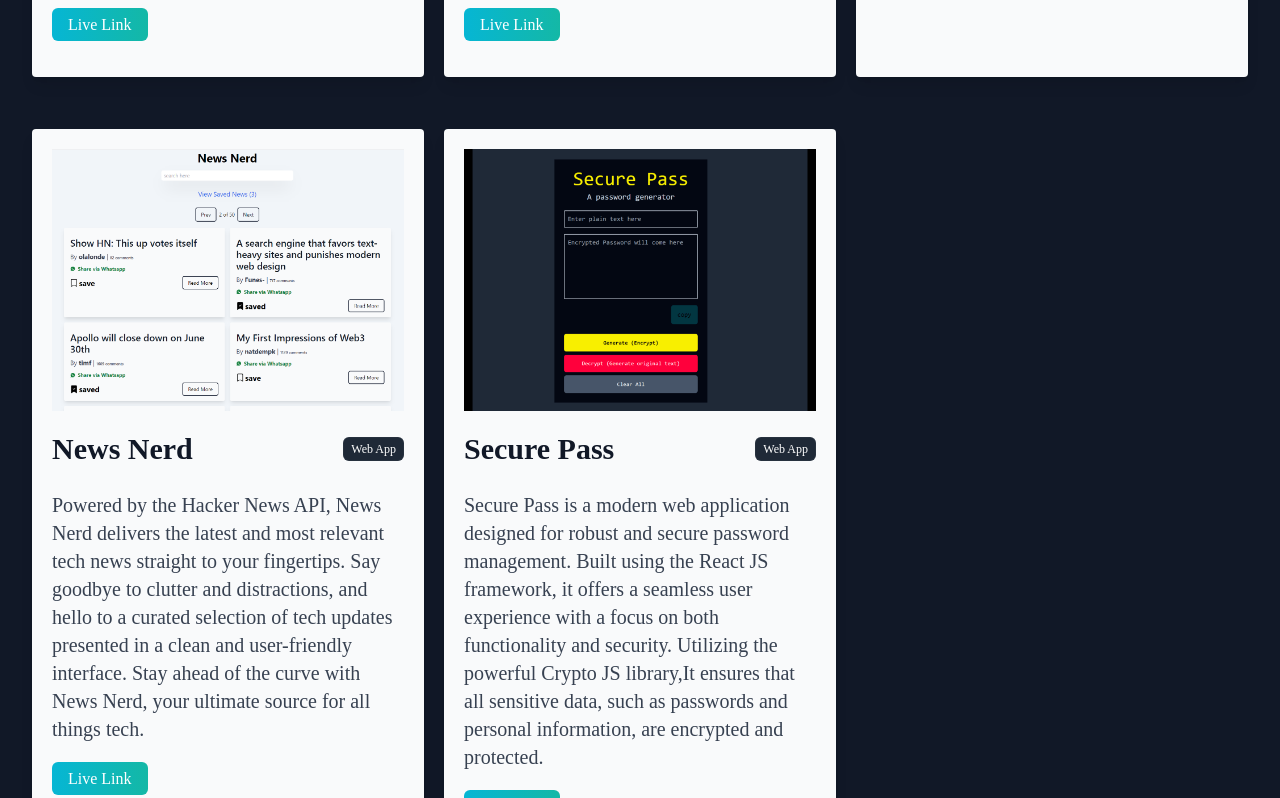
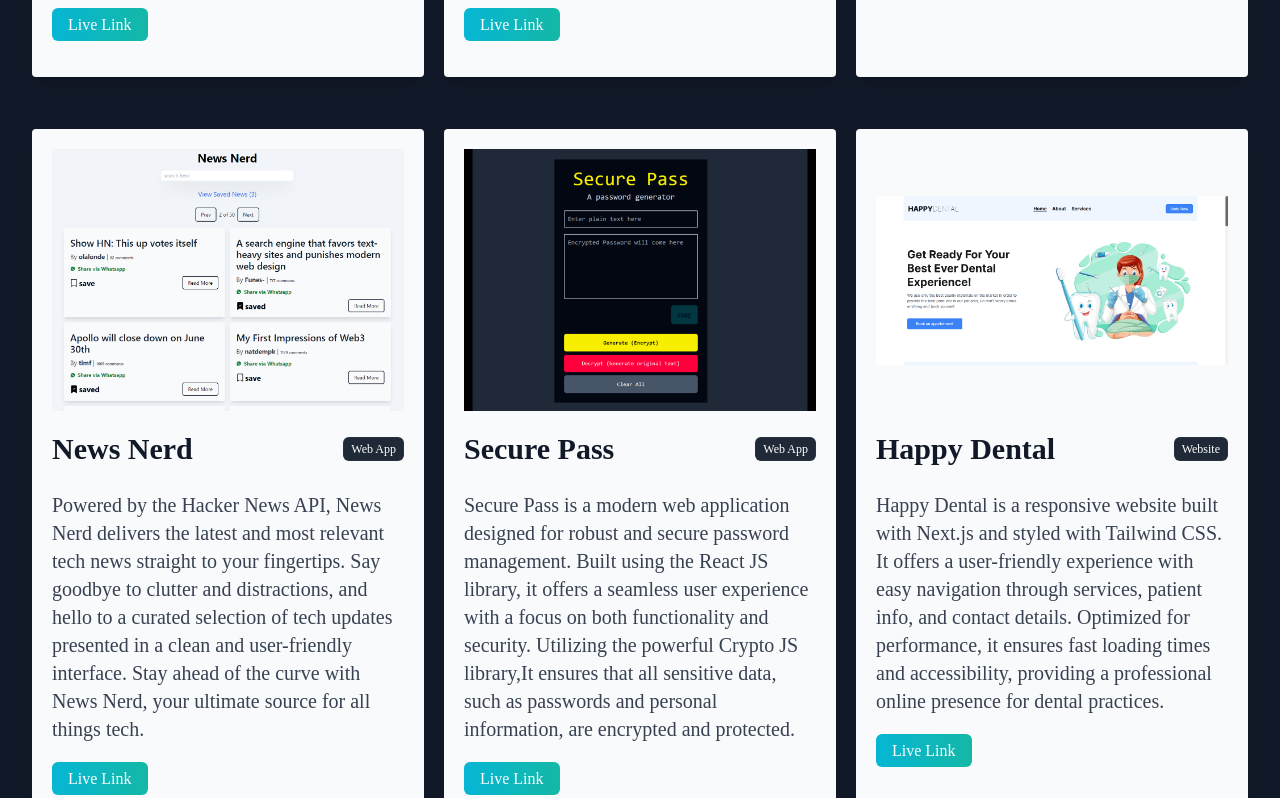
Before and after one commit to GeekyNaved/Portfolio_Naved, a React (Vite) app: page / in a window 1280 px wide. Shown: the part 1960-2758 px from the top of the page. Built offline with nearby package versions, Linux system fonts and the light colour scheme.

Commit message:
adding new project - happy dental

```diff
--- a/src/components/ProjectsSection.jsx
+++ b/src/components/ProjectsSection.jsx
@@ -4,6 +4,7 @@ import iFileVATImage from "../assets/ifilevat.png";
 import macTassosImage from "../assets/mactassos.png";
 import newsNerdImage from "../assets/newsNerd.png";
 import securePassImage from "../assets/securePass.png";
+import dentalImage from "../assets/dental.png";
 
 const ProjectsSection = () => {
   const projects = [
@@ -47,9 +48,18 @@ const ProjectsSection = () => {
       image: securePassImage,
       title: "Secure Pass",
       description:
-        "Secure Pass is a modern web application designed for robust and secure password management. Built using the React JS framework, it offers a seamless user experience with a focus on both functionality and security. Utilizing the powerful Crypto JS library,It ensures that all sensitive data, such as passwords and personal information, are encrypted and protected.",
+        "Secure Pass is a modern web application designed for robust and secure password management. Built using the React JS library, it offers a seamless user experience with a focus on both functionality and security. Utilizing the powerful Crypto JS library,It ensures that all sensitive data, such as passwords and personal information, are encrypted and protected.",
       link: "https://securepass-mu.vercel.app",
       techStack: "Web App",
+    },
+    {
+      id: 5,
+      image: dentalImage,
+      title: "Happy Dental",
+      description:
+        "Happy Dental is a responsive website built with Next.js and styled with Tailwind CSS. It offers a user-friendly experience with easy navigation through services, patient info, and contact details. Optimized for performance, it ensures fast loading times and accessibility, providing a professional online presence for dental practices.",
+      link: "https://happy-dental.vercel.app",
+      techStack: "Website",
     },
   ];
   return (
```
Also changed, not shown: src/assets/dental.png (added).
